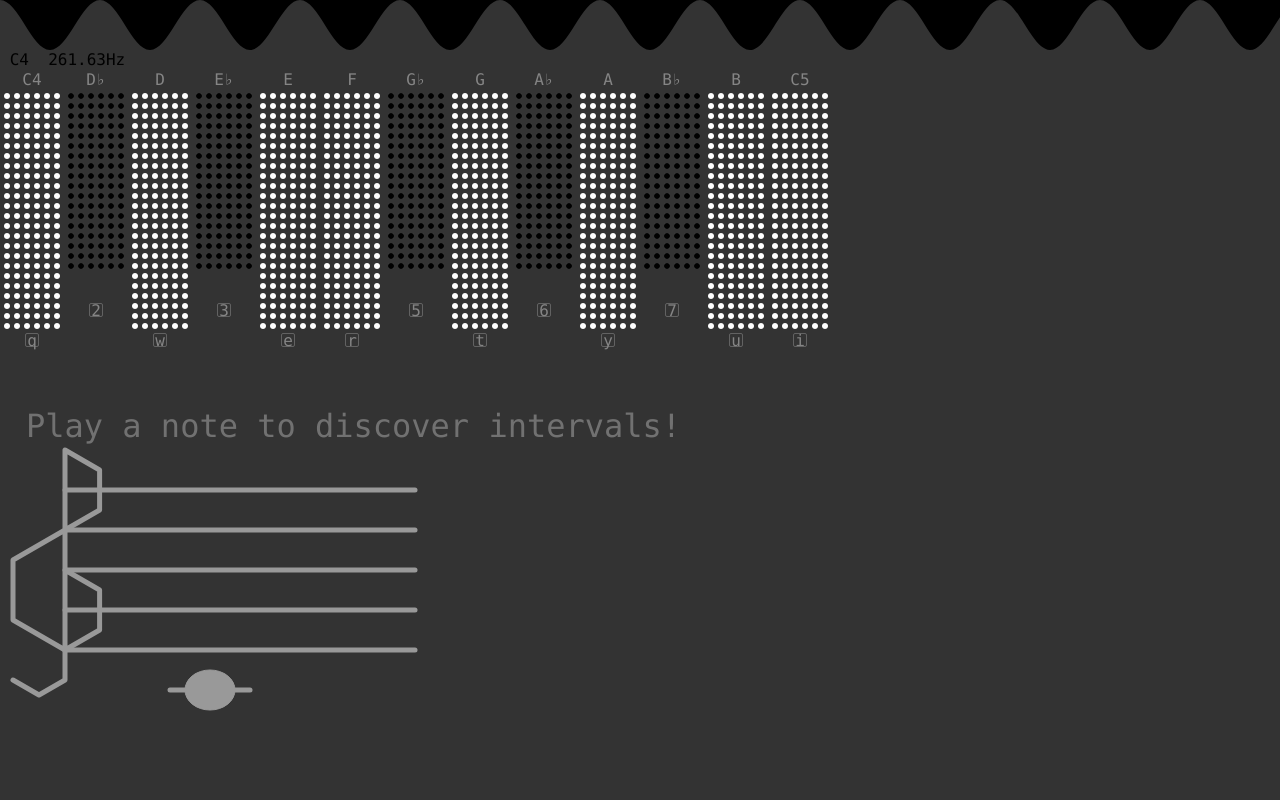
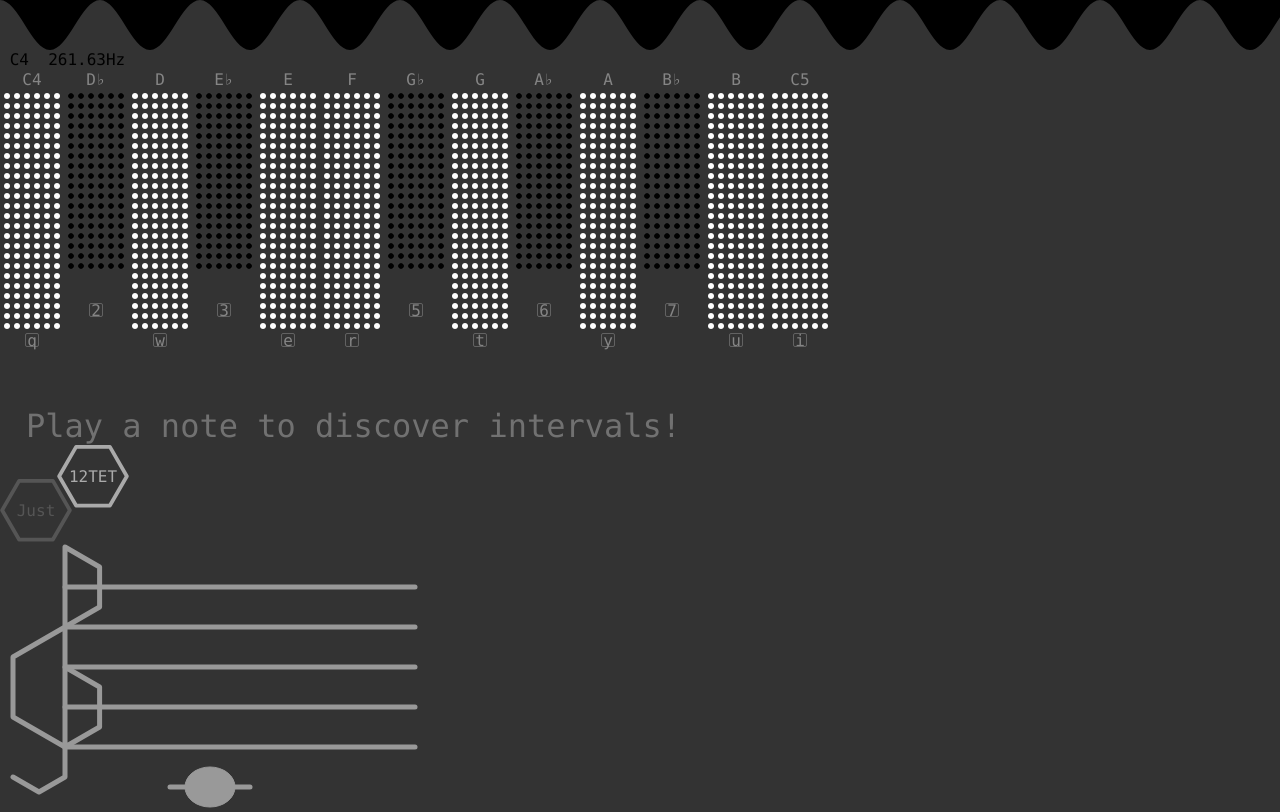
Before and after one commit to jonvuri/interval-clinic, a React app: page / in a window 1280 px wide. Built offline with nearby package versions, Linux system fonts and the light colour scheme.

Commit message:
Add just tuning and context to switch tunings

```diff
--- a/src/App.tsx
+++ b/src/App.tsx
@@ -7,8 +7,9 @@ import IntervalLineDisplay from './components/IntervalLineDisplay'
 import IntervalSineWaveDisplay from './components/IntervalSineWaveDisplay'
 import IntervalStaffDisplay from './components/IntervalStaffDisplay'
 import Piano from './components/Piano'
+import TuningToggle from './components/TuningToggle'
 
-import intervals, { Interval } from './intervals'
+import intervals, { Interval, IntervalContext } from './intervals'
 import { getSynth } from './synth'
 
 // Store val locally - super dirty. Trying to diagnose hold-forever issues
@@ -16,15 +17,19 @@ let synth: PolySynth | null = null
 
 const App = () => {
   const [interval, setInterval] = useState<Interval | null>(null)
+  const [just, setJust] = useState<boolean>(false)
+
+  const currentIntervals = just ? intervals.just : intervals.twelve
 
   const handleAttack = async (interval: Interval) => {
     if (synth) {
-      synth.triggerAttack(intervals[interval].frequency)
+      console.log('attack', currentIntervals[interval].frequency)
+      synth.triggerAttack(currentIntervals[interval].frequency)
       setInterval(interval)
     } else {
       synth = await getSynth()
 
-      synth.triggerAttack(intervals[interval].frequency)
+      synth.triggerAttack(currentIntervals[interval].frequency)
       setInterval(interval)
     }
   }
@@ -33,18 +38,29 @@ const App = () => {
     if (synth) {
       // Send twice to try to fix issue where attack holds forever - seemingly due to double attack.
       // Hard to trigger.
-      synth.triggerRelease(intervals[interval].frequency)
-      synth.triggerRelease(intervals[interval].frequency)
+      synth.triggerRelease(currentIntervals[interval].frequency)
+      synth.triggerRelease(currentIntervals[interval].frequency)
     }
   }
 
+  const handleChangeJust = (just: boolean) => {
+    if (synth) {
+      synth.releaseAll()
+    }
+
+    setJust(just)
+  }
+
   return (
+    <IntervalContext.Provider value={currentIntervals}>
       <div className={styles.app}>
         <IntervalSineWaveDisplay interval={interval} />
         <Piano onAttack={handleAttack} onRelease={handleRelease} />
         <IntervalLineDisplay interval={interval} />
+        <TuningToggle just={just} onChange={handleChangeJust} />
         <IntervalStaffDisplay interval={interval} />
       </div>
+    </IntervalContext.Provider>
   )
 }
 
--- a/src/components/IntervalLineDisplay.tsx
+++ b/src/components/IntervalLineDisplay.tsx
@@ -1,6 +1,6 @@
-import React from 'react'
+import React, { useContext } from 'react'
 
-import intervals, { Interval } from '../intervals'
+import { Interval, IntervalContext } from '../intervals'
 
 import styles from './IntervalLineDisplay.module.css'
 
@@ -40,8 +40,10 @@ const numberOfSemitones = (interval: Interval | null): number => {
   }
 }
 
-const IntervalLineDisplay = ({ interval }: Props) =>
-  interval ? (
+const IntervalLineDisplay = ({ interval }: Props) => {
+  const intervals = useContext(IntervalContext)
+
+  return interval ? (
     <div
       className={styles.container}
       style={{
@@ -75,5 +77,6 @@ const IntervalLineDisplay = ({ interval }: Props) =>
       Play a note to discover intervals!
     </div>
   )
+}
 
 export default IntervalLineDisplay
--- a/src/components/IntervalSineWaveDisplay.tsx
+++ b/src/components/IntervalSineWaveDisplay.tsx
@@ -1,6 +1,6 @@
-import React from 'react'
+import React, { useContext } from 'react'
 
-import intervals, { Interval } from '../intervals'
+import { Interval, IntervalContext } from '../intervals'
 import SineRepeater from './SineRepeater'
 
 import styles from './IntervalSineWaveDisplay.module.css'
@@ -9,7 +9,10 @@ type Props = {
   interval: Interval | null
 }
 
-const IntervalSineWaveDisplay = ({ interval }: Props) => (
+const IntervalSineWaveDisplay = ({ interval }: Props) => {
+  const intervals = useContext(IntervalContext)
+
+  return (
     <div className={styles.container}>
       <div className={styles.tonicInfoLabel}>
         &nbsp;C4&nbsp;&nbsp;{intervals['U'].frequency.toFixed(2)}Hz
@@ -41,5 +44,6 @@ const IntervalSineWaveDisplay = ({ interval }: Props) => (
       )}
     </div>
   )
+}
 
 export default IntervalSineWaveDisplay
--- a/src/components/IntervalStaffDisplay.tsx
+++ b/src/components/IntervalStaffDisplay.tsx
@@ -1,6 +1,6 @@
-import React from 'react'
+import React, { useContext } from 'react'
 
-import intervals, { Interval } from '../intervals'
+import { Interval, IntervalMap, IntervalContext } from '../intervals'
 
 import styles from './IntervalStaffDisplay.module.css'
 
@@ -8,7 +8,10 @@ type Props = {
   interval: Interval | null
 }
 
-const intervalOverlay = (interval: Interval | null): JSX.Element | null => {
+const intervalOverlay = (
+  intervals: IntervalMap,
+  interval: Interval | null
+): JSX.Element | null => {
   switch (interval) {
     case null:
       return null
@@ -247,7 +250,10 @@ const intervalOverlay = (interval: Interval | null): JSX.Element | null => {
   }
 }
 
-const IntervalStaffDisplay = ({ interval }: Props) => (
+const IntervalStaffDisplay = ({ interval }: Props) => {
+  const intervals = useContext(IntervalContext)
+
+  return (
     <div className={styles.container}>
       <svg
         className={styles.staffBase}
@@ -332,8 +338,9 @@ const IntervalStaffDisplay = ({ interval }: Props) => (
         <ellipse cx="210" cy="245" rx="25" ry="20" />
       </svg>
 
-    {intervalOverlay(interval)}
+      {intervalOverlay(intervals, interval)}
     </div>
   )
+}
 
 export default IntervalStaffDisplay
--- /dev/null
+++ b/src/components/TuningToggle.module.css
@@ -0,0 +1,34 @@
+.container {
+  position: relative;
+  width: 129px;
+  height: 97px;
+}
+
+.twelveContainer {
+  position: absolute;
+  top: 0;
+  right: 0;
+  width: 72px;
+  height: 63px;
+  fill: transparent;
+}
+
+.justContainer {
+  position: absolute;
+  bottom: 0;
+  left: 0;
+  width: 72px;
+  height: 63px;
+  fill: transparent;
+}
+
+.inner {
+  position: absolute;
+  top: 0;
+  bottom: 0;
+  left: 0;
+  right: 0;
+  display: flex;
+  align-items: center;
+  justify-content: center;
+}
--- /dev/null
+++ b/src/components/TuningToggle.tsx
@@ -0,0 +1,70 @@
+import React from 'react'
+
+import styles from './TuningToggle.module.css'
+
+type Props = {
+  just: boolean
+  onChange: (just: boolean) => void
+}
+
+const JustToggle = ({ just, onChange }: Props) => {
+  const handleTwelveClick = () => {
+    if (just) {
+      onChange(false)
+    }
+  }
+
+  const handleJustClick = () => {
+    console.log('just click', just)
+    if (!just) {
+      onChange(true)
+    }
+  }
+
+  return (
+    <div className={styles.container}>
+      <div
+        className={styles.twelveContainer}
+        style={{
+          stroke: just ? '#555' : '#aaa',
+          color: just ? '#555' : '#aaa',
+        }}
+      >
+        <div className={styles.inner}>12TET</div>
+        <div className={styles.inner}>
+          <svg width="72" height="63" viewBox="-2 -2 76 67">
+            <path
+              onClick={handleTwelveClick}
+              strokeWidth="4px"
+              strokeLinejoin="round"
+              strokeLinecap="round"
+              d="M0 31.17691453623979L18 0L54 0L72 31.17691453623979L54 62.35382907247958L18 62.35382907247958Z"
+            ></path>
+          </svg>
+        </div>
+      </div>
+      <div
+        className={styles.justContainer}
+        style={{
+          stroke: just ? '#aaa' : '#555',
+          color: just ? '#aaa' : '#555',
+        }}
+      >
+        <div className={styles.inner}>Just</div>
+        <div className={styles.inner}>
+          <svg width="72" height="63" viewBox="-2 -2 76 67">
+            <path
+              onClick={handleJustClick}
+              strokeWidth="4px"
+              strokeLinejoin="round"
+              strokeLinecap="round"
+              d="M0 31.17691453623979L18 0L54 0L72 31.17691453623979L54 62.35382907247958L18 62.35382907247958Z"
+            ></path>
+          </svg>
+        </div>
+      </div>
+    </div>
+  )
+}
+
+export default JustToggle
--- a/src/intervals.ts
+++ b/src/intervals.ts
@@ -1,10 +1,15 @@
+import { createContext } from 'react'
+
 const twelveTet = (pianoKey: number) =>
   440 * Math.pow(Math.pow(2, 1 / 12), pianoKey - 49)
 
+const TONIC = twelveTet(40)
+
 const intervals = {
+  twelve: {
     U: {
       name: 'Unison',
-    frequency: twelveTet(40),
+      frequency: TONIC,
       color: 'rgb(25, 205, 188)',
     },
     m2: {
@@ -67,8 +72,79 @@ const intervals = {
       frequency: twelveTet(52),
       color: 'rgb(25, 205, 188)',
     },
+  },
+  just: {
+    U: {
+      name: 'Unison',
+      frequency: TONIC,
+      color: 'rgb(25, 205, 188)',
+    },
+    m2: {
+      name: 'Minor 2nd',
+      frequency: TONIC * (16 / 15),
+      color: 'rgb(232, 66, 154)',
+    },
+    M2: {
+      name: 'Major 2nd',
+      frequency: TONIC * (9 / 8),
+      color: 'rgb(222, 188, 47)',
+    },
+    m3: {
+      name: 'Minor 3rd',
+      frequency: TONIC * (6 / 5),
+      color: 'rgb(108, 67, 177)',
+    },
+    M3: {
+      name: 'Major 3rd',
+      frequency: TONIC * (5 / 4),
+      color: 'rgb(105, 247, 93)',
+    },
+    P4: {
+      name: 'Perfect 4th',
+      frequency: TONIC * (4 / 3),
+      color: 'rgb(43, 157, 222)',
+    },
+    A4: {
+      name: 'Tritone',
+      frequency: TONIC * (45 / 32),
+      color: 'rgb(255, 90, 106)',
+    },
+    P5: {
+      name: 'Perfect 5th',
+      frequency: TONIC * (3 / 2),
+      color: 'rgb(45, 237, 134)',
+    },
+    m6: {
+      name: 'Minor 6th',
+      frequency: TONIC * (8 / 5),
+      color: 'rgb(179, 235, 83)',
+    },
+    M6: {
+      name: 'Major 6th',
+      frequency: TONIC * (5 / 3),
+      color: 'rgb(79, 107, 218)',
+    },
+    m7: {
+      name: 'Minor 7th',
+      frequency: TONIC * (9 / 5),
+      color: 'rgb(169, 60, 179)',
+    },
+    M7: {
+      name: 'Major 7th',
+      frequency: TONIC * (15 / 8),
+      color: 'rgb(255, 133, 60)',
+    },
+    O: {
+      name: 'Octave',
+      frequency: TONIC * 2,
+      color: 'rgb(25, 205, 188)',
+    },
+  },
 }
 
-export type Interval = keyof typeof intervals
+export type Interval = keyof typeof intervals.twelve
+export type IntervalMap = typeof intervals.twelve
+
+export const IntervalContext = createContext(intervals.twelve)
 
 export default intervals
```
Lines whose indentation alone changed are shown as unchanged.
